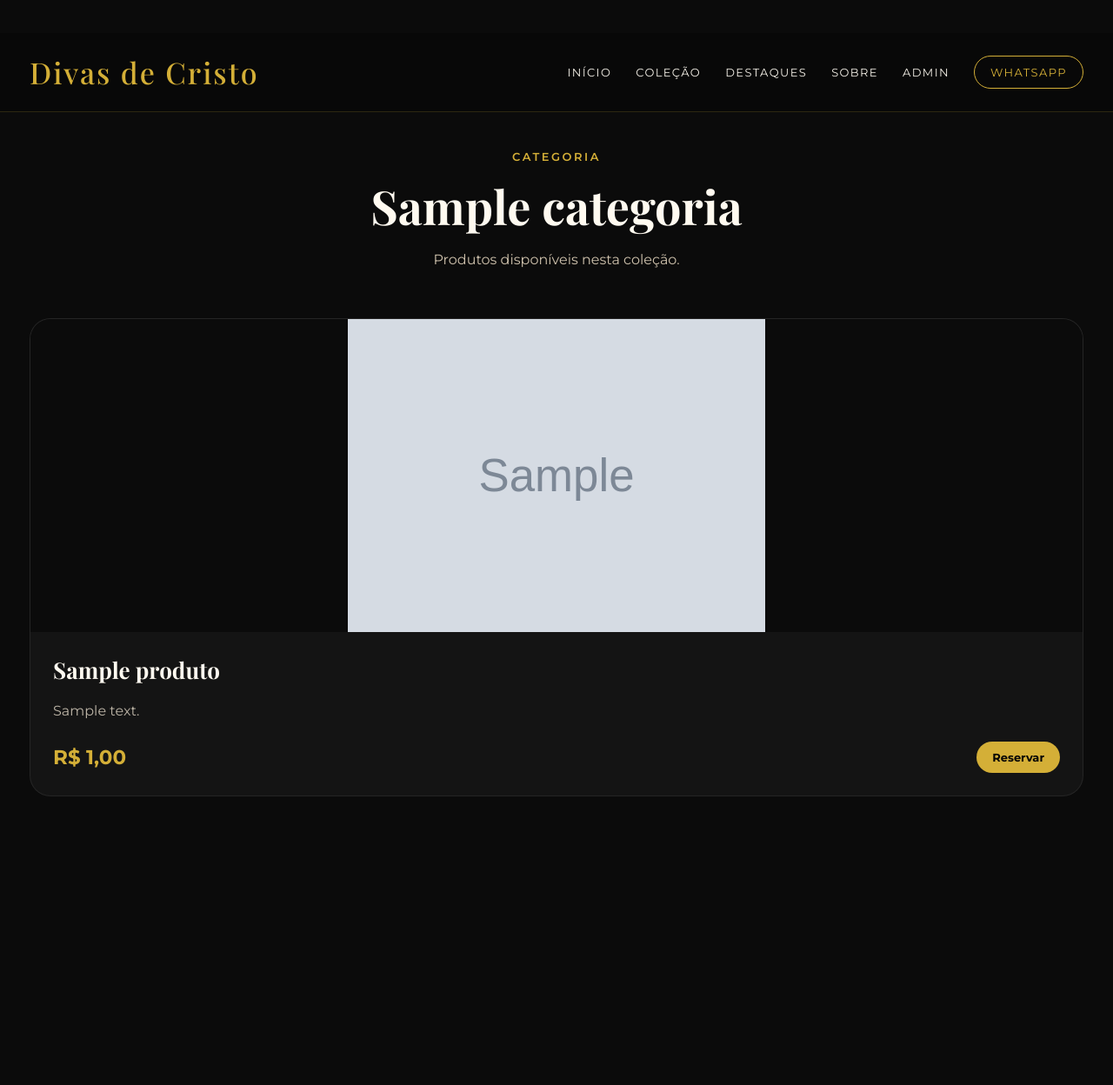
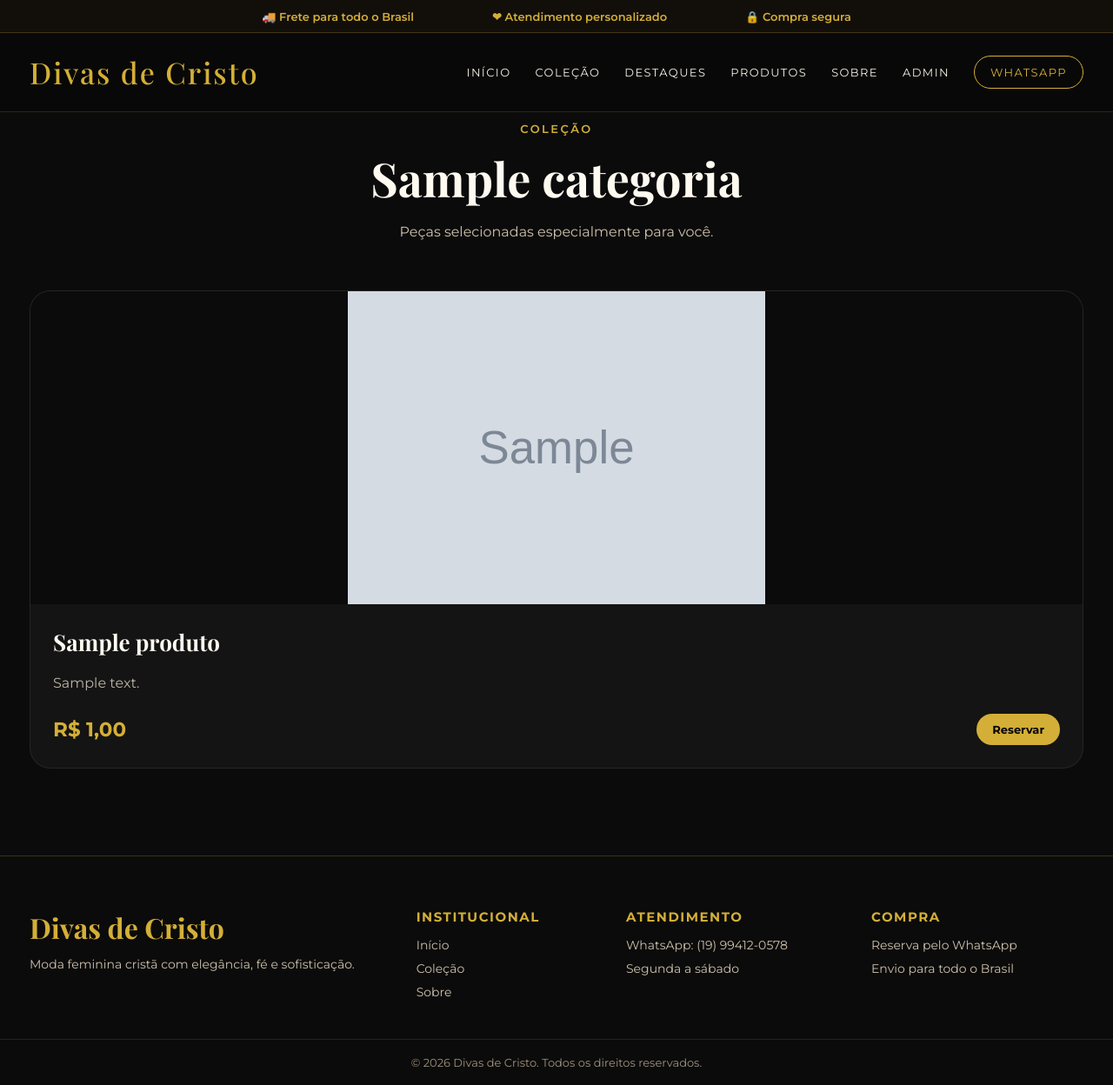
Before and after one commit to usoepronto-sys/divas-de-cristo, a Django app: a page that uses templates/categoria.html in a window 1280 px wide. Shown: the whole page at 87% size. Before the commit the page ends 916 px from the top, so only its background shows below. Run offline with Django 5.2, Linux system fonts and the light colour scheme; tables that the repository leaves empty hold one stand-in row (values such as "Sample post"); grey boxes marked "Sample" are stand-in pictures.

Commit message:
Atualiza layout com categorias

```diff
--- /dev/null
+++ b/templates/base.html
@@ -0,0 +1,40 @@
+{% load static %}
+
+<!DOCTYPE html>
+<html lang="pt-br">
+<head>
+    <meta charset="UTF-8">
+    <meta name="viewport" content="width=device-width, initial-scale=1.0">
+    <title>{% block title %}Divas de Cristo{% endblock %}</title>
+
+    <link href="https://fonts.googleapis.com/css2?family=Playfair+Display:wght@500;700;800&family=Montserrat:wght@300;400;500;600;700&display=swap" rel="stylesheet">
+    <link rel="stylesheet" href="{% static 'css/style.css' %}">
+</head>
+
+<body>
+
+{% include 'includes/header.html' %}
+
+{% block content %}
+{% endblock %}
+
+{% include 'includes/footer.html' %}
+
+<div id="imagemModal" class="imagem-modal" onclick="fecharImagem()">
+    <span>&times;</span>
+    <img id="imagemModalConteudo" src="" alt="Imagem ampliada">
+</div>
+
+<script>
+function abrirImagem(src){
+    document.getElementById('imagemModal').style.display = 'flex';
+    document.getElementById('imagemModalConteudo').src = src;
+}
+
+function fecharImagem(){
+    document.getElementById('imagemModal').style.display = 'none';
+}
+</script>
+
+</body>
+</html>
--- a/templates/categoria.html
+++ b/templates/categoria.html
@@ -1,67 +1,26 @@
-{% load static %}
+{% extends 'base.html' %}
 
-<!DOCTYPE html>
-<html lang="pt-br">
-<head>
-    <meta charset="UTF-8">
-    <meta name="viewport" content="width=device-width, initial-scale=1.0">
-    <title>{{ categoria.nome }} | Divas de Cristo</title>
+{% block title %}{{ categoria.nome }} | Divas de Cristo{% endblock %}
 
-    <link href="https://fonts.googleapis.com/css2?family=Playfair+Display:wght@500;700;800&family=Montserrat:wght@300;400;500;600;700&display=swap" rel="stylesheet">
-    <link rel="stylesheet" href="{% static 'css/style.css' %}">
-</head>
+{% block content %}
 
-<body>
-
-<header class="header">
-    <div class="navbar">
-        <div class="logo">Divas de Cristo</div>
-
-        <nav class="menu">
-            <a href="/">Início</a>
-            <a href="/#colecao">Coleção</a>
-            <a href="/#produtos">Destaques</a>
-            <a href="/#sobre">Sobre</a>
-            <a href="/admin/" target="_blank">Admin</a>
-            <a class="menu-btn" href="https://wa.me/5519994120578" target="_blank">WhatsApp</a>
-        </nav>
-    </div>
-</header>
-
-<section class="section page-section">
+<section class="section categoria-page">
     <div class="section-title">
-        <span>Categoria</span>
+        <span>Coleção</span>
         <h2>{{ categoria.nome }}</h2>
-        <p>Produtos disponíveis nesta coleção.</p>
+        <p>Peças selecionadas especialmente para você.</p>
     </div>
 
     <div class="produtos-grid">
         {% for produto in produtos %}
-        <div class="produto-card">
-            <div class="produto-img">
-                <img src="{{ produto.imagem.url }}" alt="{{ produto.nome }}">
-            </div>
-
-            <div class="produto-info">
-                <h3>{{ produto.nome }}</h3>
-                <p>{{ produto.descricao }}</p>
-
-                <div class="produto-footer">
-                    <div class="preco">R$ {{ produto.preco }}</div>
-                    <a href="https://wa.me/5519994120578?text=Olá,%20tenho%20interesse%20no%20produto:%20{{ produto.nome }}" target="_blank">
-                        Reservar
-                    </a>
-                </div>
-            </div>
-        </div>
+            {% include 'includes/produto_card.html' %}
         {% empty %}
         <div class="empty-message">
-            <h3>Nenhum produto disponível</h3>
-            <p>Em breve teremos novidades nesta categoria.</p>
+            <h3>Nenhum produto nesta categoria</h3>
+            <p>Em breve teremos novidades por aqui.</p>
         </div>
         {% endfor %}
     </div>
 </section>
 
-</body>
-</html>
+{% endblock %}
--- /dev/null
+++ b/templates/includes/footer.html
@@ -0,0 +1,29 @@
+<footer class="footer" id="contato">
+    <div class="footer-brand">
+        <h3>Divas de Cristo</h3>
+        <p>Moda feminina cristã com elegância, fé e sofisticação.</p>
+    </div>
+
+    <div>
+        <h4>Institucional</h4>
+        <a href="{% url 'home' %}#inicio">Início</a>
+        <a href="{% url 'home' %}#colecao">Coleção</a>
+        <a href="{% url 'home' %}#sobre">Sobre</a>
+    </div>
+
+    <div>
+        <h4>Atendimento</h4>
+        <p>WhatsApp: (19) 99412-0578</p>
+        <p>Segunda a sábado</p>
+    </div>
+
+    <div>
+        <h4>Compra</h4>
+        <p>Reserva pelo WhatsApp</p>
+        <p>Envio para todo o Brasil</p>
+    </div>
+</footer>
+
+<div class="footer-bottom">
+    © 2026 Divas de Cristo. Todos os direitos reservados.
+</div>
--- /dev/null
+++ b/templates/includes/header.html
@@ -0,0 +1,21 @@
+<div class="top-bar">
+    <span>🚚 Frete para todo o Brasil</span>
+    <span>❤ Atendimento personalizado</span>
+    <span>🔒 Compra segura</span>
+</div>
+
+<header class="header">
+    <div class="navbar">
+        <div class="logo">Divas de Cristo</div>
+
+        <nav class="menu">
+            <a href="{% url 'home' %}#inicio">Início</a>
+            <a href="{% url 'home' %}#colecao">Coleção</a>
+            <a href="{% url 'home' %}#destaques">Destaques</a>
+            <a href="{% url 'home' %}#todos-produtos">Produtos</a>
+            <a href="{% url 'home' %}#sobre">Sobre</a>
+            <a href="/admin/" target="_blank">Admin</a>
+            <a class="menu-btn" href="https://wa.me/5519994120578" target="_blank">WhatsApp</a>
+        </nav>
+    </div>
+</header>
--- /dev/null
+++ b/templates/includes/produto_card.html
@@ -0,0 +1,24 @@
+<div class="produto-card">
+    <div class="produto-img">
+        {% if produto.imagem %}
+            <img
+                src="{{ produto.imagem.url }}"
+                alt="{{ produto.nome }}"
+                onclick="abrirImagem('{{ produto.imagem.url }}')"
+            >
+        {% endif %}
+    </div>
+
+    <div class="produto-info">
+        <h3>{{ produto.nome }}</h3>
+        <p>{{ produto.descricao }}</p>
+
+        <div class="produto-footer">
+            <div class="preco">R$ {{ produto.preco }}</div>
+
+            <a href="https://wa.me/5519994120578?text=Olá,%20tenho%20interesse%20no%20produto:%20{{ produto.nome }}" target="_blank">
+                Reservar
+            </a>
+        </div>
+    </div>
+</div>
```
Also changed, not shown: templates/home.html (+94 -1 lines).
